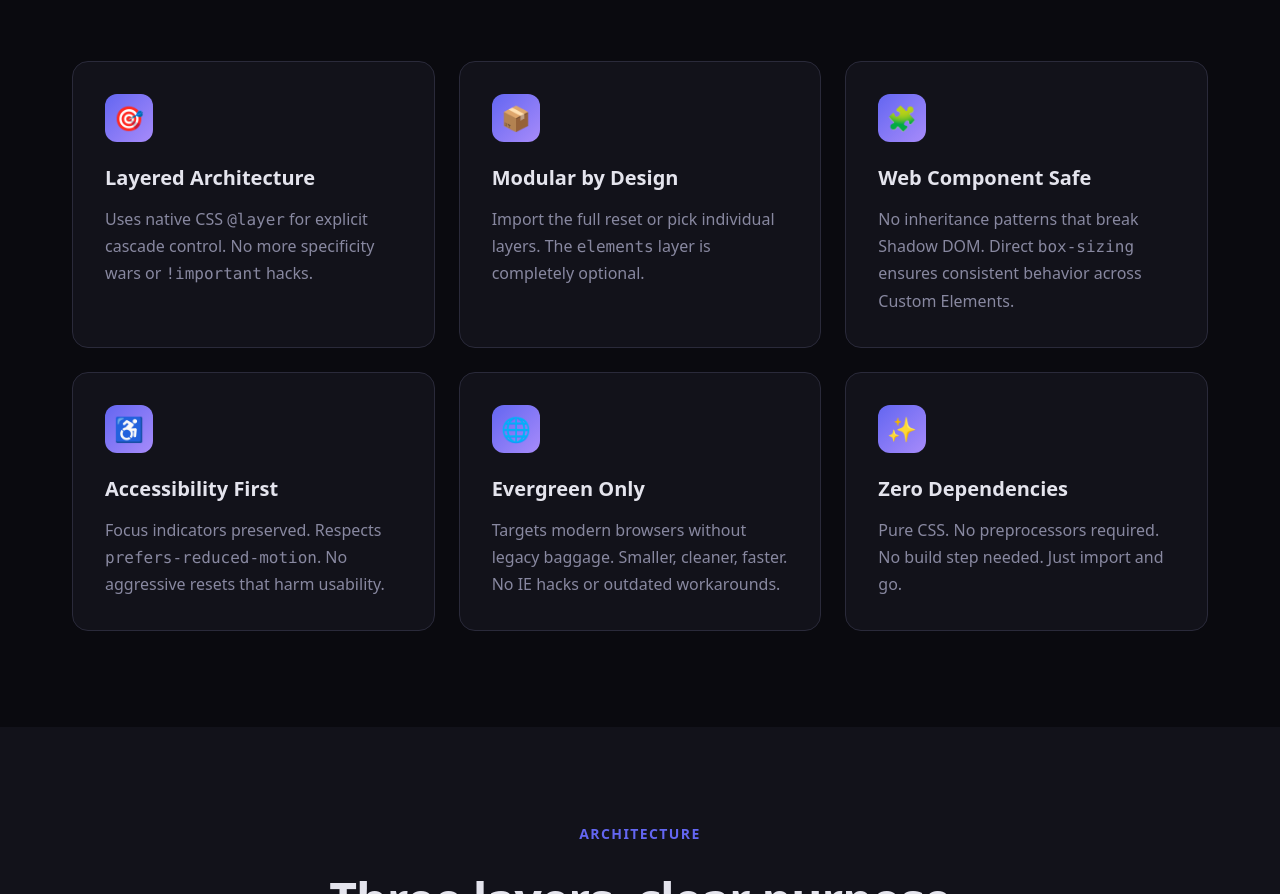
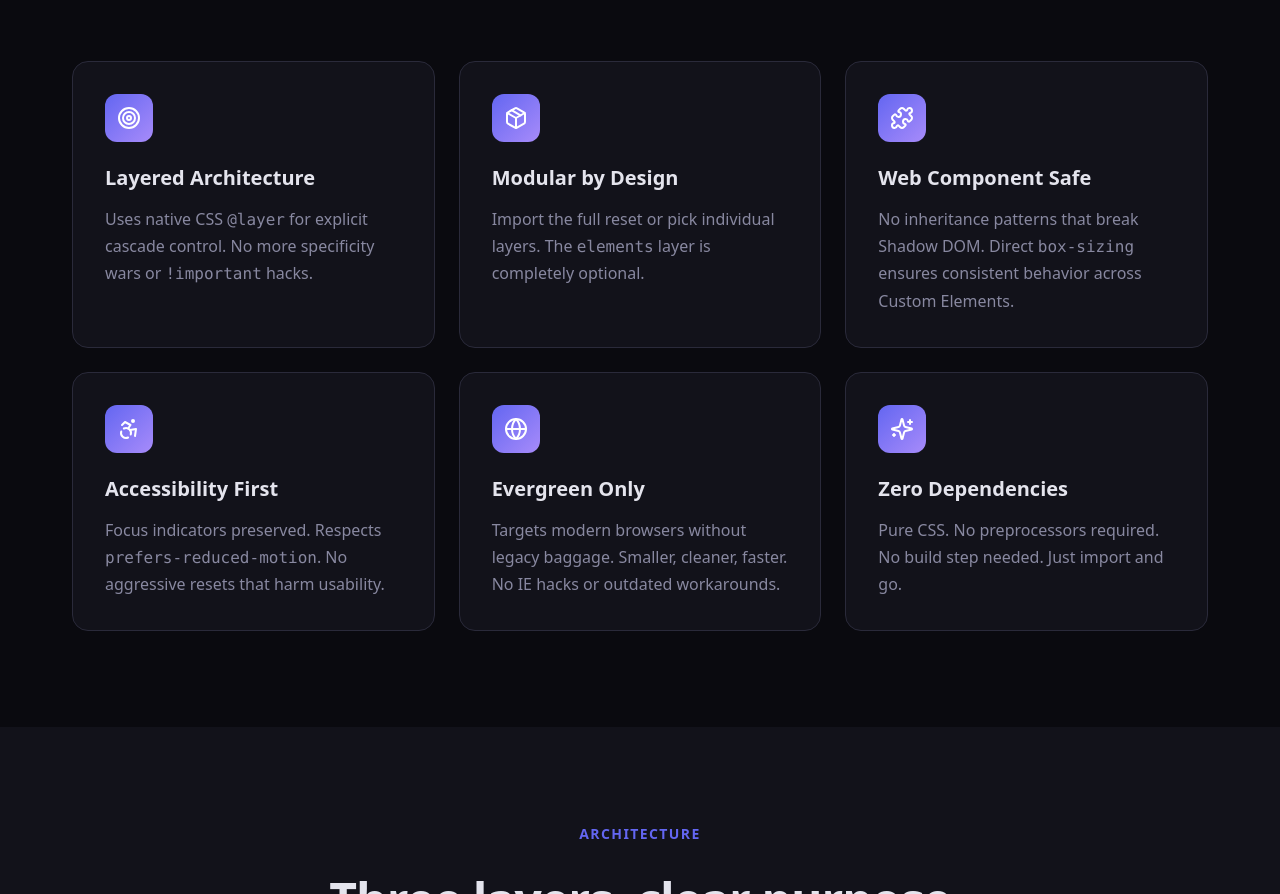
Before and after one commit to sebastian-software/effective-css, a website: page docs/index.html in a window 1280 px wide. Shown: the part 1191-2085 px from the top of the page. Drawn offline with nearby package versions, Linux system fonts and the light colour scheme; files that its build step writes are made by us from their sources.

Commit message:
feat: GitHub Pages support + Lucide icons
- Add build:docs script to copy CSS to docs/css/
- Add GitHub Pages deployment workflow
- Replace emoji icons with Lucide SVG icons
- Store icon assets in docs/assets/icons/
- Update serve script to build docs first
- CSS now loads correctly on GitHub Pages

```diff
--- a/docs/index.html
+++ b/docs/index.html
@@ -4,7 +4,7 @@
   <meta charset="UTF-8">
   <meta name="viewport" content="width=device-width, initial-scale=1.0">
   <title>@effective/css – Modern CSS Reset</title>
-  <link rel="stylesheet" href="/src/index.css">
+  <link rel="stylesheet" href="css/index.css">
   <style>
     /*
      * This page uses @effective/css – no external fonts needed!
@@ -239,8 +239,13 @@
       display: flex;
       align-items: center;
       justify-content: center;
-      font-size: 1.5rem;
       margin-bottom: 1.25rem;
+      color: white;
+    }
+
+    .feature-icon svg {
+      width: 24px;
+      height: 24px;
     }
 
     .feature-card h3 {
@@ -445,37 +450,49 @@
 
     <div class="feature-grid">
       <article class="feature-card">
-        <div class="feature-icon">🎯</div>
+        <div class="feature-icon">
+          <svg xmlns="http://www.w3.org/2000/svg" width="24" height="24" viewBox="0 0 24 24" fill="none" stroke="currentColor" stroke-width="2" stroke-linecap="round" stroke-linejoin="round"><circle cx="12" cy="12" r="10"/><circle cx="12" cy="12" r="6"/><circle cx="12" cy="12" r="2"/></svg>
+        </div>
         <h3>Layered Architecture</h3>
         <p>Uses native CSS <code>@layer</code> for explicit cascade control. No more specificity wars or <code>!important</code> hacks.</p>
       </article>
 
       <article class="feature-card">
-        <div class="feature-icon">📦</div>
+        <div class="feature-icon">
+          <svg xmlns="http://www.w3.org/2000/svg" width="24" height="24" viewBox="0 0 24 24" fill="none" stroke="currentColor" stroke-width="2" stroke-linecap="round" stroke-linejoin="round"><path d="M16.5 9.4 7.55 4.24"/><path d="M21 16V8a2 2 0 0 0-1-1.73l-7-4a2 2 0 0 0-2 0l-7 4A2 2 0 0 0 3 8v8a2 2 0 0 0 1 1.73l7 4a2 2 0 0 0 2 0l7-4A2 2 0 0 0 21 16z"/><polyline points="3.29 7 12 12 20.71 7"/><line x1="12" x2="12" y1="22" y2="12"/></svg>
+        </div>
         <h3>Modular by Design</h3>
         <p>Import the full reset or pick individual layers. The <code>elements</code> layer is completely optional.</p>
       </article>
 
       <article class="feature-card">
-        <div class="feature-icon">🧩</div>
+        <div class="feature-icon">
+          <svg xmlns="http://www.w3.org/2000/svg" width="24" height="24" viewBox="0 0 24 24" fill="none" stroke="currentColor" stroke-width="2" stroke-linecap="round" stroke-linejoin="round"><path d="M15.39 4.39a1 1 0 0 0 1.68-.474 2.5 2.5 0 1 1 3.014 3.015 1 1 0 0 0-.474 1.68l1.683 1.682a2.414 2.414 0 0 1 0 3.414L19.61 15.39a1 1 0 0 1-1.68-.474 2.5 2.5 0 1 0-3.014 3.015 1 1 0 0 1 .474 1.68l-1.683 1.682a2.414 2.414 0 0 1-3.414 0L8.61 19.61a1 1 0 0 0-1.68.474 2.5 2.5 0 1 1-3.014-3.015 1 1 0 0 0 .474-1.68l-1.683-1.682a2.414 2.414 0 0 1 0-3.414L4.39 8.61a1 1 0 0 1 1.68.474 2.5 2.5 0 1 0 3.014-3.015 1 1 0 0 1-.474-1.68l1.683-1.682a2.414 2.414 0 0 1 3.414 0z"/></svg>
+        </div>
         <h3>Web Component Safe</h3>
         <p>No inheritance patterns that break Shadow DOM. Direct <code>box-sizing</code> ensures consistent behavior across Custom Elements.</p>
       </article>
 
       <article class="feature-card">
-        <div class="feature-icon">♿</div>
+        <div class="feature-icon">
+          <svg xmlns="http://www.w3.org/2000/svg" width="24" height="24" viewBox="0 0 24 24" fill="none" stroke="currentColor" stroke-width="2" stroke-linecap="round" stroke-linejoin="round"><circle cx="16" cy="4" r="1"/><path d="m18 19 1-7-6 1"/><path d="m5 8 3-3 5.5 3-2.36 3.5"/><path d="M4.24 14.5a5 5 0 0 0 6.88 6"/><path d="M13.76 17.5a5 5 0 0 0-6.88-6"/></svg>
+        </div>
         <h3>Accessibility First</h3>
         <p>Focus indicators preserved. Respects <code>prefers-reduced-motion</code>. No aggressive resets that harm usability.</p>
       </article>
 
       <article class="feature-card">
-        <div class="feature-icon">🌐</div>
+        <div class="feature-icon">
+          <svg xmlns="http://www.w3.org/2000/svg" width="24" height="24" viewBox="0 0 24 24" fill="none" stroke="currentColor" stroke-width="2" stroke-linecap="round" stroke-linejoin="round"><circle cx="12" cy="12" r="10"/><path d="M12 2a14.5 14.5 0 0 0 0 20 14.5 14.5 0 0 0 0-20"/><path d="M2 12h20"/></svg>
+        </div>
         <h3>Evergreen Only</h3>
         <p>Targets modern browsers without legacy baggage. Smaller, cleaner, faster. No IE hacks or outdated workarounds.</p>
       </article>
 
       <article class="feature-card">
-        <div class="feature-icon">✨</div>
+        <div class="feature-icon">
+          <svg xmlns="http://www.w3.org/2000/svg" width="24" height="24" viewBox="0 0 24 24" fill="none" stroke="currentColor" stroke-width="2" stroke-linecap="round" stroke-linejoin="round"><path d="M9.937 15.5A2 2 0 0 0 8.5 14.063l-6.135-1.582a.5.5 0 0 1 0-.962L8.5 9.936A2 2 0 0 0 9.937 8.5l1.582-6.135a.5.5 0 0 1 .963 0L14.063 8.5A2 2 0 0 0 15.5 9.937l6.135 1.581a.5.5 0 0 1 0 .964L15.5 14.063a2 2 0 0 0-1.437 1.437l-1.582 6.135a.5.5 0 0 1-.963 0z"/><path d="M20 3v4"/><path d="M22 5h-4"/><path d="M4 17v2"/><path d="M5 18H3"/></svg>
+        </div>
         <h3>Zero Dependencies</h3>
         <p>Pure CSS. No preprocessors required. No build step needed. Just import and go.</p>
       </article>
--- a/package.json
+++ b/package.json
@@ -41,8 +41,9 @@
     "check:css": "node scripts/validate-css.js",
     "check:format": "prettier --check \"src/**/*.css\"",
     "format": "prettier --write \"src/**/*.css\"",
+    "build:docs": "node scripts/build-docs.js",
     "prepare": "husky",
-    "serve": "npx serve -p 3000"
+    "serve": "npm run build:docs && npx serve docs -p 3000"
   },
   "devDependencies": {
     "husky": "^9.1.7",
```
Also changed, not shown: docs/demo.html (+1 -1 lines), scripts/build-docs.js (added, +25 -0 lines), .github/workflows/pages.yml (added), docs/assets/icons/accessibility.svg (added), docs/assets/icons/globe.svg (added), docs/assets/icons/package.svg (added), docs/assets/icons/puzzle.svg (added), docs/assets/icons/sparkles.svg (added), docs/assets/icons/target.svg (added), 1 other file.
